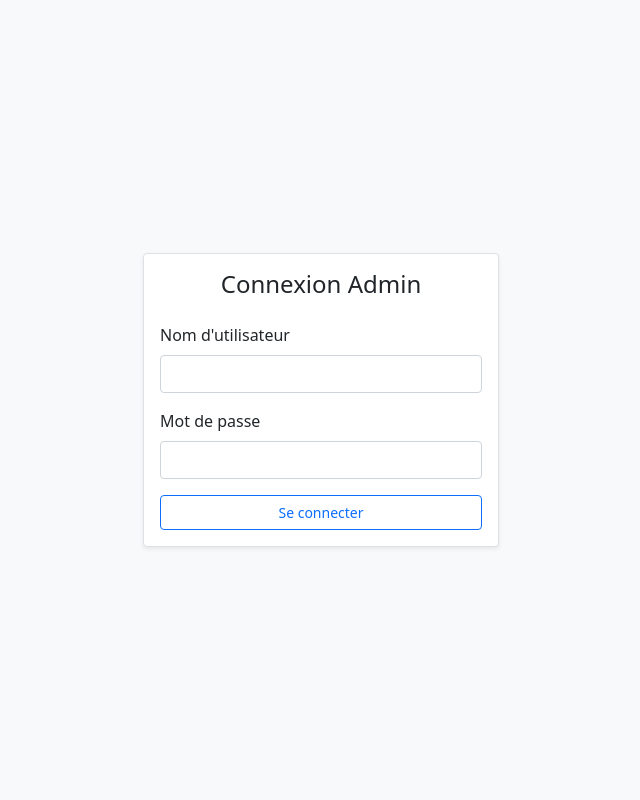
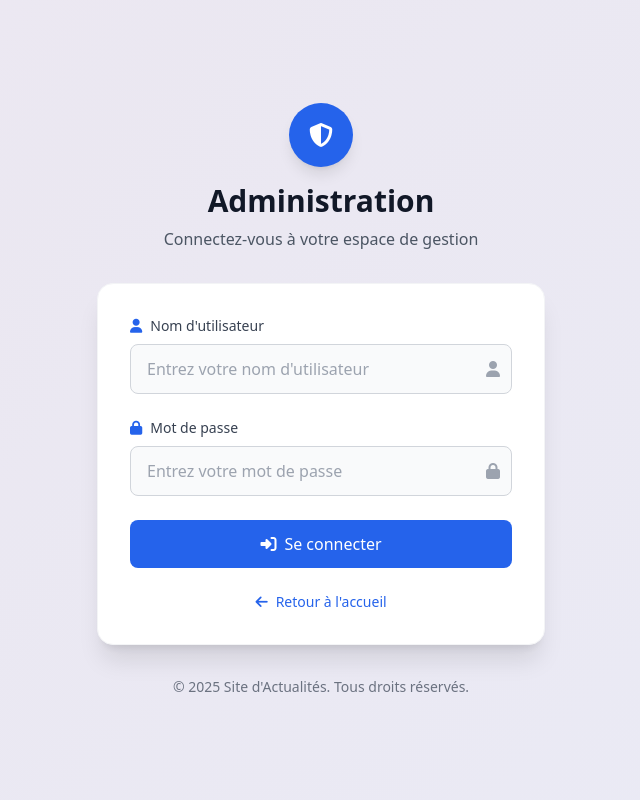
Before and after one commit to noreyni03/news-platform-php, a PHP site: page /projet-actualite/frontend/admin/login.php in a window 1280 px wide. Shown: the whole page, without its empty margins (319-959 px from the left). Run offline with PHP 8.4, Linux system fonts and the light colour scheme; some libraries are stand-ins or nearby versions.

Commit message:
feat: Implémentation du MVP du projet

```diff
--- a/frontend/admin/login.php
+++ b/frontend/admin/login.php
@@ -52,35 +52,147 @@ if ($_SERVER['REQUEST_METHOD'] === 'POST') {
 <head>
     <meta charset="UTF-8">
     <meta name="viewport" content="width=device-width, initial-scale=1.0">
-    <title>Connexion Admin</title>
-    <link href="https://cdn.jsdelivr.net/npm/bootstrap@5.1.3/dist/css/bootstrap.min.css" rel="stylesheet">
-    <link href="../assets/css/app.css" rel="stylesheet">
+    <title>Connexion Administration - Site d'Actualités</title>
+    <script src="https://cdn.tailwindcss.com"></script>
+    <link rel="stylesheet" href="https://cdnjs.cloudflare.com/ajax/libs/font-awesome/6.4.0/css/all.min.css">
+    <style>
+        /* Animation d'apparition */
+        .fade-in { animation: fadeIn 0.5s ease-out; }
+        @keyframes fadeIn {
+            from { opacity: 0; transform: translateY(20px); }
+            to { opacity: 1; transform: translateY(0); }
+        }
+
+        /* Animation de focus */
+        .input-focus:focus-within {
+            transform: scale(1.02);
+            transition: transform 0.2s ease;
+        }
+
+        /* Gradient animé */
+        .gradient-bg {
+            background: linear-gradient(-45deg, #667eea, #764ba2, #f093fb, #f5576c);
+            background-size: 400% 400%;
+            animation: gradientShift 15s ease infinite;
+        }
+
+        @keyframes gradientShift {
+            0% { background-position: 0% 50%; }
+            50% { background-position: 100% 50%; }
+            100% { background-position: 0% 50%; }
+        }
+    </style>
 </head>
-<body class="d-flex align-items-center bg-light" style="height:100vh;">
-    <div class="container">
-        <div class="row justify-content-center">
-            <div class="col-md-4">
-                <div class="card shadow-sm">
-                    <div class="card-body">
-                        <h4 class="mb-4 text-center">Connexion Admin</h4>
-                        <?php if ($error): ?>
-                            <div class="alert alert-danger"><?= htmlspecialchars($error) ?></div>
-                        <?php endif; ?>
-                        <form method="post">
-                            <div class="mb-3">
-                                <label class="form-label">Nom d'utilisateur</label>
-                                <input type="text" name="username" class="form-control" required>
-                            </div>
-                            <div class="mb-3">
-                                <label class="form-label">Mot de passe</label>
-                                <input type="password" name="password" class="form-control" required>
-                            </div>
-                            <button type="submit" class="btn btn-primary w-100">Se connecter</button>
-                        </form>
+<body class="bg-gray-50 min-h-screen flex items-center justify-center p-4">
+    <!-- Fond décoratif -->
+    <div class="fixed inset-0 gradient-bg opacity-10"></div>
+
+    <!-- Container principal -->
+    <div class="relative z-10 w-full max-w-md fade-in">
+        <!-- Logo et titre -->
+        <div class="text-center mb-8">
+            <div class="inline-flex items-center justify-center w-16 h-16 bg-blue-600 rounded-full mb-4 shadow-lg">
+                <i class="fas fa-shield-alt text-white text-2xl"></i>
+            </div>
+            <h1 class="text-3xl font-bold text-gray-900 mb-2">Administration</h1>
+            <p class="text-gray-600">Connectez-vous à votre espace de gestion</p>
+        </div>
+
+        <!-- Formulaire de connexion -->
+        <div class="bg-white rounded-2xl shadow-xl p-8 border border-gray-100">
+            <?php if ($error): ?>
+                <div class="mb-6 p-4 bg-red-50 border border-red-200 rounded-lg flex items-center">
+                    <i class="fas fa-exclamation-triangle text-red-500 mr-3"></i>
+                    <span class="text-red-700 text-sm"><?= htmlspecialchars($error) ?></span>
+                </div>
+            <?php endif; ?>
+
+            <form method="post" class="space-y-6">
+                <!-- Champ nom d'utilisateur -->
+                <div class="input-focus">
+                    <label class="block text-sm font-medium text-gray-700 mb-2">
+                        <i class="fas fa-user mr-2 text-blue-600"></i>Nom d'utilisateur
+                    </label>
+                    <div class="relative">
+                        <input
+                            type="text"
+                            name="username"
+                            class="w-full px-4 py-3 border border-gray-300 rounded-lg focus:ring-2 focus:ring-blue-500 focus:border-blue-500 transition duration-200 bg-gray-50 focus:bg-white"
+                            placeholder="Entrez votre nom d'utilisateur"
+                            required
+                            autocomplete="username"
+                        >
+                        <div class="absolute inset-y-0 right-0 pr-3 flex items-center pointer-events-none">
+                            <i class="fas fa-user text-gray-400"></i>
+                        </div>
                     </div>
                 </div>
+
+                <!-- Champ mot de passe -->
+                <div class="input-focus">
+                    <label class="block text-sm font-medium text-gray-700 mb-2">
+                        <i class="fas fa-lock mr-2 text-blue-600"></i>Mot de passe
+                    </label>
+                    <div class="relative">
+                        <input
+                            type="password"
+                            name="password"
+                            class="w-full px-4 py-3 border border-gray-300 rounded-lg focus:ring-2 focus:ring-blue-500 focus:border-blue-500 transition duration-200 bg-gray-50 focus:bg-white"
+                            placeholder="Entrez votre mot de passe"
+                            required
+                            autocomplete="current-password"
+                        >
+                        <div class="absolute inset-y-0 right-0 pr-3 flex items-center pointer-events-none">
+                            <i class="fas fa-lock text-gray-400"></i>
+                        </div>
+                    </div>
+                </div>
+
+                <!-- Bouton de connexion -->
+                <button
+                    type="submit"
+                    class="w-full bg-blue-600 text-white py-3 px-4 rounded-lg font-medium hover:bg-blue-700 focus:ring-4 focus:ring-blue-200 transition duration-200 flex items-center justify-center group"
+                >
+                    <i class="fas fa-sign-in-alt mr-2 group-hover:translate-x-1 transition-transform duration-200"></i>
+                    Se connecter
+                </button>
+            </form>
+
+            <!-- Lien retour -->
+            <div class="mt-6 text-center">
+                <a href="../index.php" class="text-blue-600 hover:text-blue-700 text-sm flex items-center justify-center group">
+                    <i class="fas fa-arrow-left mr-2 group-hover:-translate-x-1 transition-transform duration-200"></i>
+                    Retour à l'accueil
+                </a>
             </div>
         </div>
+
+        <!-- Footer -->
+        <div class="text-center mt-8 text-gray-500 text-sm">
+            <p>&copy; <?= date('Y'); ?> Site d'Actualités. Tous droits réservés.</p>
+        </div>
     </div>
+
+    <!-- Scripts -->
+    <script>
+        // Animation des champs au focus
+        document.querySelectorAll('input').forEach(input => {
+            input.addEventListener('focus', function() {
+                this.parentElement.parentElement.classList.add('scale-105');
+            });
+
+            input.addEventListener('blur', function() {
+                this.parentElement.parentElement.classList.remove('scale-105');
+            });
+        });
+
+        // Animation du bouton au clic
+        document.querySelector('button[type="submit"]').addEventListener('click', function() {
+            this.classList.add('scale-95');
+            setTimeout(() => {
+                this.classList.remove('scale-95');
+            }, 150);
+        });
+    </script>
 </body>
 </html>
```
